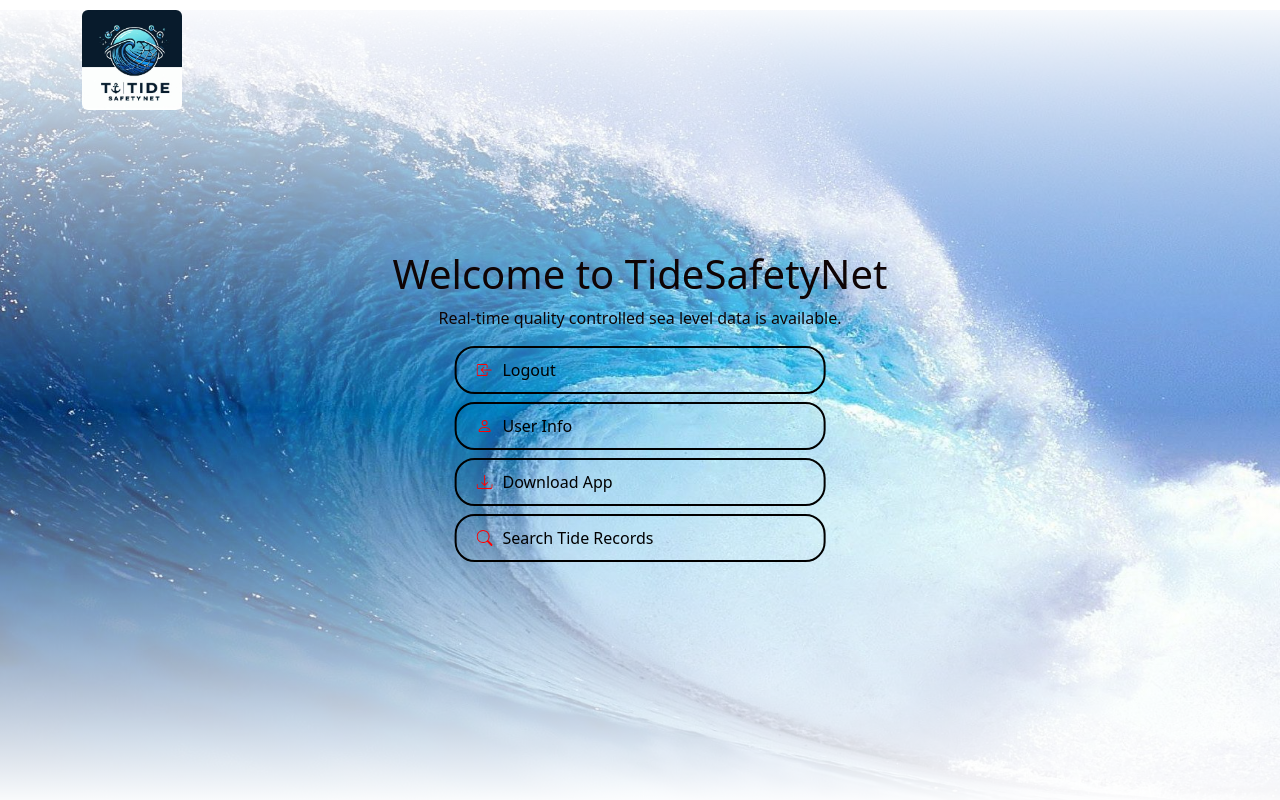
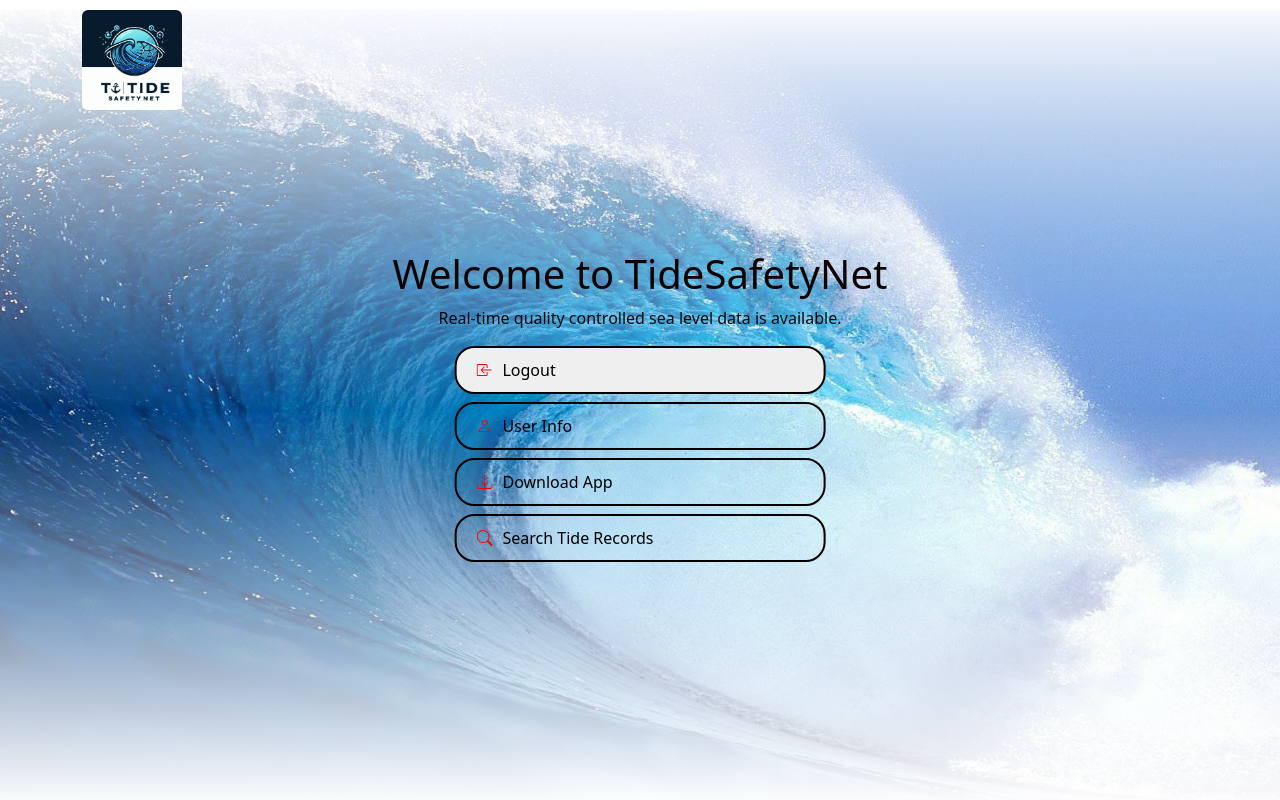
Before and after one commit to codevastorg/TideSafetyNet-nextjs, a Next.js app: page /dashboard/homepage in a window 1280 px wide. Shown: the top 800 px of the page. Built offline with nearby package versions, Linux system fonts and the light colour scheme.

Commit message:
Add sign out functionality and create SignOut component

```diff
--- a/src/components/landing/Hero.js
+++ b/src/components/landing/Hero.js
@@ -1,6 +1,9 @@
 import React from "react";
 import Link from "next/link";
 import Navbar from "@/layout/Navbar";
+import { getAuth } from "firebase/auth";
+import { firebase_app } from "@/firebase/config";
+import { useRouter } from "next/router";
 import {
   BsBoxArrowInLeft,
   BsPerson,
@@ -9,8 +12,20 @@ import {
   BsAlarm,
 } from "react-icons/bs";
 
+const HeroSection = () => {
+  const router = useRouter();
 
-const HeroSection = () => {
+  const handleSignOut = async () => {
+    const auth = getAuth(firebase_app);
+
+    try {
+      await auth.signOut();
+      router.push("/");
+    } catch (error) {
+      console.error("Error signing out:", error);
+    }
+  };
+
   return (
     <section className="hero-section">
       <Navbar />
@@ -18,12 +33,10 @@ const HeroSection = () => {
         <h1>Welcome to TideSafetyNet</h1>
         <p>Real-time quality controlled sea level data is available.</p>
         <nav>
-          <Link href="/auth/signin" legacyBehavior>
-            <a className="button w-75 m-auto mb-2">
-              <BsBoxArrowInLeft className="icon" />
-              Logout
-            </a>
-          </Link>
+          <button onClick={handleSignOut} className="button w-75 m-auto mb-2" >
+            <BsBoxArrowInLeft className="icon" />
+            Logout
+          </button>
           <Link href="/profile" legacyBehavior>
             <a className="button w-75 m-auto mb-2">
               <BsPerson className="icon" />
```
Also changed, not shown: src/firebase/auth/signout.js (added, +22 -0 lines).
